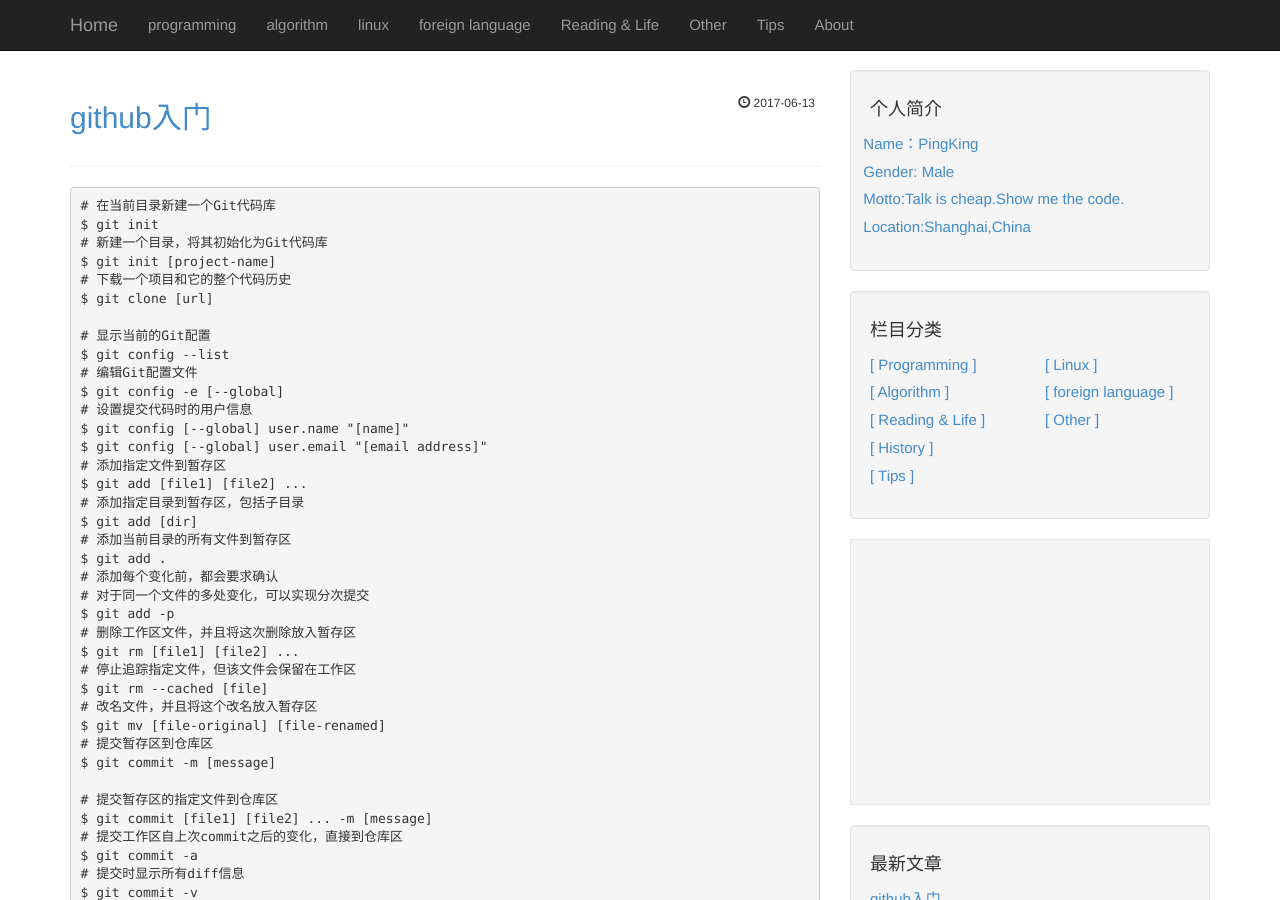
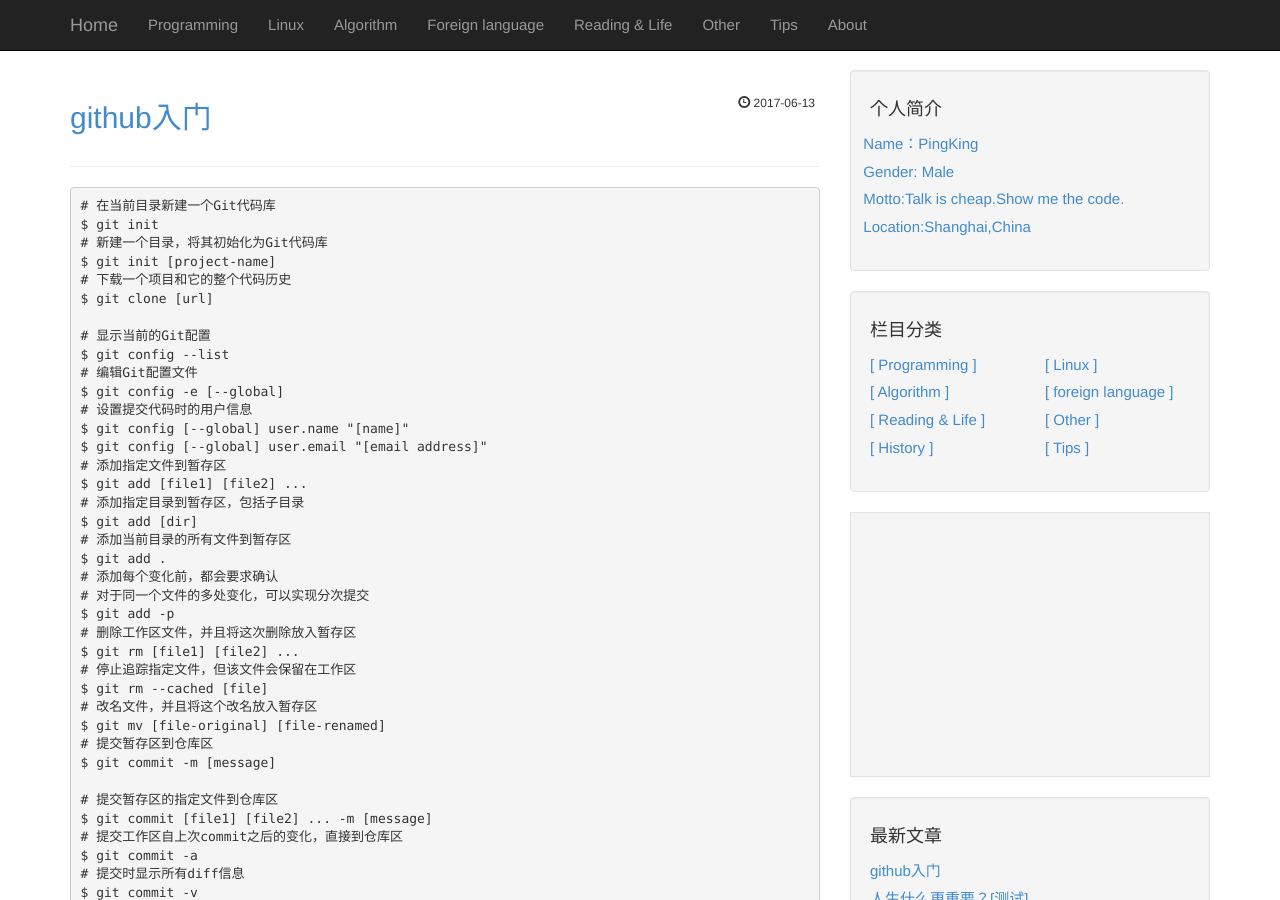
Before and after one commit to PingKing/pingking.github.io, a Jekyll site: the page built from index.html, in a window 1280 px wide and 900 px high. Built offline with Jekyll 4.4.1, drawn with Linux system fonts in a browser that asks for light colours; the list of posts is cut into pages by our own code.

Commit message:
modify shunxu

```diff
--- a/_config.yml
+++ b/_config.yml
@@ -18,10 +18,10 @@ all_categories: [
 #["read", "读书笔记","/posts/read.html"],
 #["other", "杂记","/posts/other.html"],
 #["about", "关于","/about.html"]
-["programming","programming","/posts/programming.html"],
-["algorithm", "algorithm","/posts/algorithm.html"],
-["linux", "linux","/posts/linux.html"],
-["japanese", "foreign language","/posts/japanese.html"],
+["programming","Programming","/posts/programming.html"],
+["linux", "Linux","/posts/linux.html"],
+["algorithm", "Algorithm","/posts/algorithm.html"],
+["japanese", "Foreign language","/posts/japanese.html"],
 ["read", "Reading & Life","/posts/read.html"],
 ["other", "Other","/posts/other.html"],
 ["tips", "Tips","/posts/tips.html"],
--- a/_includes/categories.html
+++ b/_includes/categories.html
@@ -20,11 +20,6 @@
                       [ History ]
                     </a>
                   </li>
-                  <li>
-                    <a href="/posts/tips.html">
-                      [ Tips ]
-                    </a>
-                  </li>
                 </ul>
               </div>
               <!-- /.col-lg-6 -->
@@ -45,7 +40,11 @@
                       [ Other ]
                     </a>
                   </li>
-
+                  <li>
+                    <a href="/posts/tips.html">
+                      [ Tips ]
+                    </a>
+                  </li>
                 </ul>
               </div>
               <!-- /.col-lg-6 -->
```
